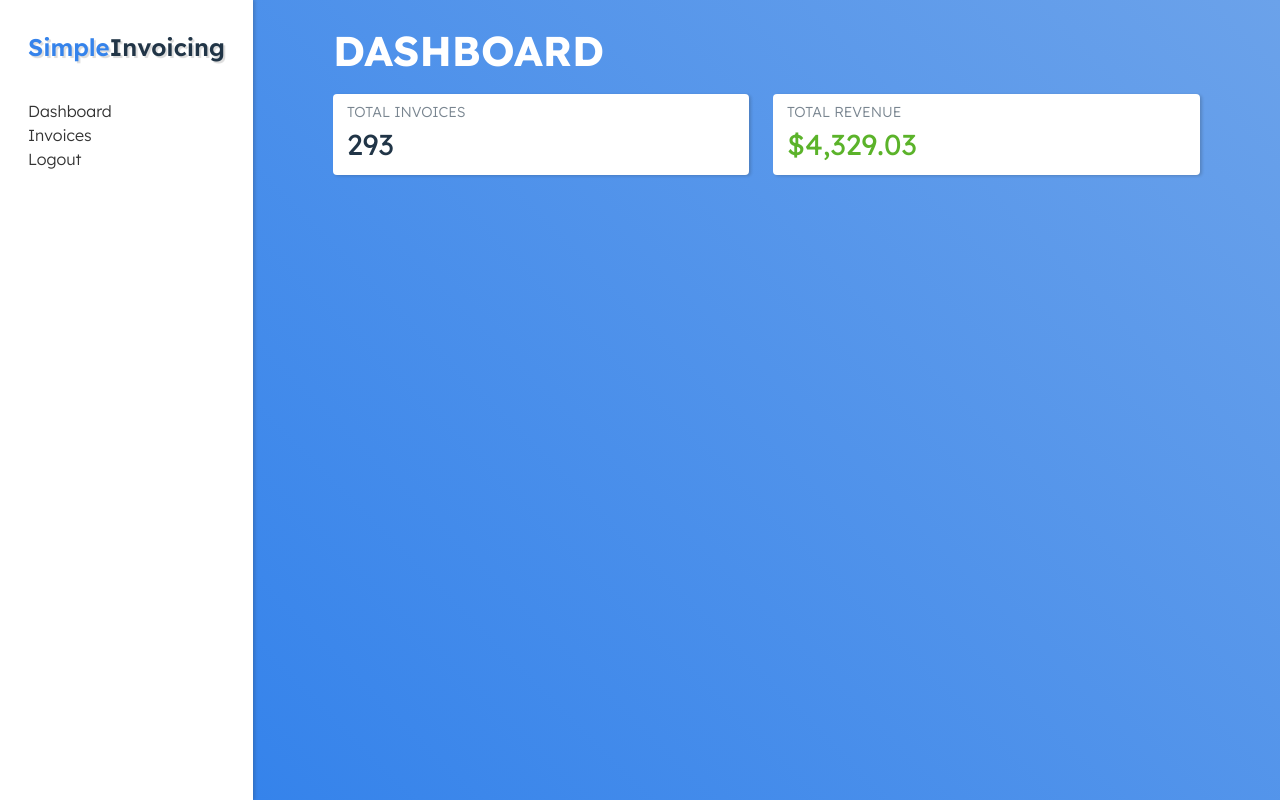
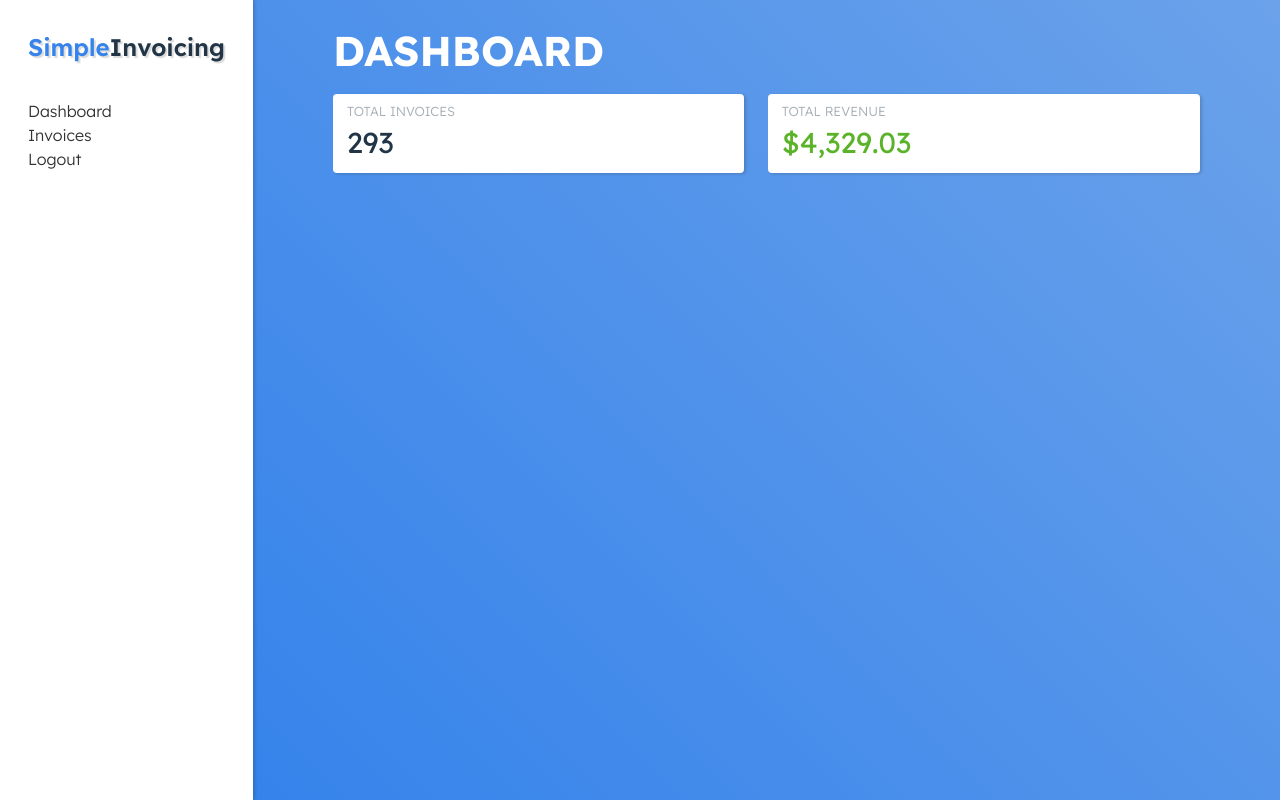
Before and after one commit to beeker1121/dddstructure-frontend, a Vue app: page /dashboard in a window 1280 px wide. Built offline with nearby package versions, Linux system fonts and the light colour scheme; sample sign-in values are in the browser's storage.

Commit message:
Updated card style

```diff
--- a/src/views/dashboard/index.vue
+++ b/src/views/dashboard/index.vue
@@ -53,10 +53,10 @@ import Sidebar from '../../components/dashboard/sidebar.vue'
 
             span:first-child {
                 display: block;
-                font-size: 0.9em;
+                font-size: 0.82em;
                 font-weight: 300;
                 text-transform: uppercase;
-                opacity: 0.6;
+                opacity: 0.4;
             }
 
             span:last-child {
```
